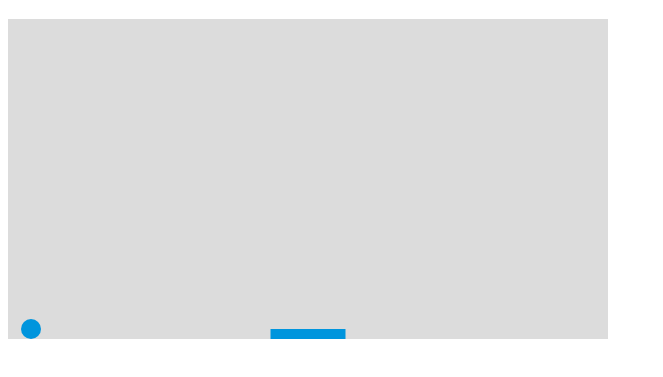
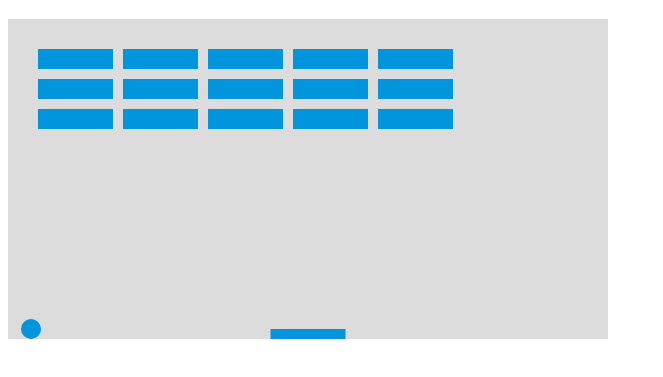
Before and after one commit to edgardimas/breakout-javascript, a plain HTML site: page index.html in a window 1280 px wide. Shown: the part 61-438 px from the top of the page, without its empty margins (0-663 px from the left). Drawn offline with Linux system fonts and the light colour scheme.

Commit message:
added brick pict feat.

```diff
--- /dev/null
+++ b/brick.js
@@ -0,0 +1,34 @@
+const canvas = document.getElementById("myCanvas");
+const ctx = canvas.getContext("2d");
+
+const brickRowCount = 3;
+const brickColumnCount = 5;
+const brickWidth = 75;
+const brickHeight = 20;
+const brickPadding = 10;
+const brickOffsetTop = 30;
+const brickOffsetLeft = 30;
+
+const bricks = [];
+for (let c = 0; c < brickColumnCount; c++) {
+  bricks[c] = [];
+  for (let r = 0; r < brickRowCount; r++) {
+    bricks[c][r] = { x: 0, y: 0 };
+  }
+}
+
+export function drawBricks() {
+  for (let c = 0; c < brickColumnCount; c++) {
+    for (let r = 0; r < brickRowCount; r++) {
+      const brickX = c * (brickWidth + brickPadding) + brickOffsetLeft;
+      const brickY = r * (brickHeight + brickPadding) + brickOffsetTop;
+      bricks[c][r].x = brickX;
+      bricks[c][r].y = brickY;
+      ctx.beginPath();
+      ctx.rect(brickX, brickY, brickWidth, brickHeight);
+      ctx.fillStyle = "#0095DD";
+      ctx.fill();
+      ctx.closePath();
+    }
+  }
+}
--- a/index.html
+++ b/index.html
@@ -9,6 +9,6 @@
   <body>
     <h1>This the header</h1>
     <canvas id="myCanvas" width="600" height="320"> </canvas>
-    <script src="myCanvas.js"></script>
+    <script type="module" src="myCanvas.js"></script>
   </body>
 </html>
--- a/myCanvas.js
+++ b/myCanvas.js
@@ -1,5 +1,8 @@
+import { drawBricks } from "./brick.js";
+
 const canvas = document.getElementById("myCanvas");
 const ctx = canvas.getContext("2d");
+
 let ballRadius = 10;
 let paddleHeight = 10;
 let paddleWidth = 75;
@@ -63,6 +66,7 @@ function draw() {
   ctx.clearRect(0, 0, canvas.width, canvas.height);
   drawBall();
   drawPaddle();
+  drawBricks();
   if (x + dx > canvas.width - ballRadius || x + dx < ballRadius) dx = -dx;
   if (y + dy < ballRadius) {
     dy = -dy;
```
Also changed, not shown: sandbox.js (+14 -13 lines).
